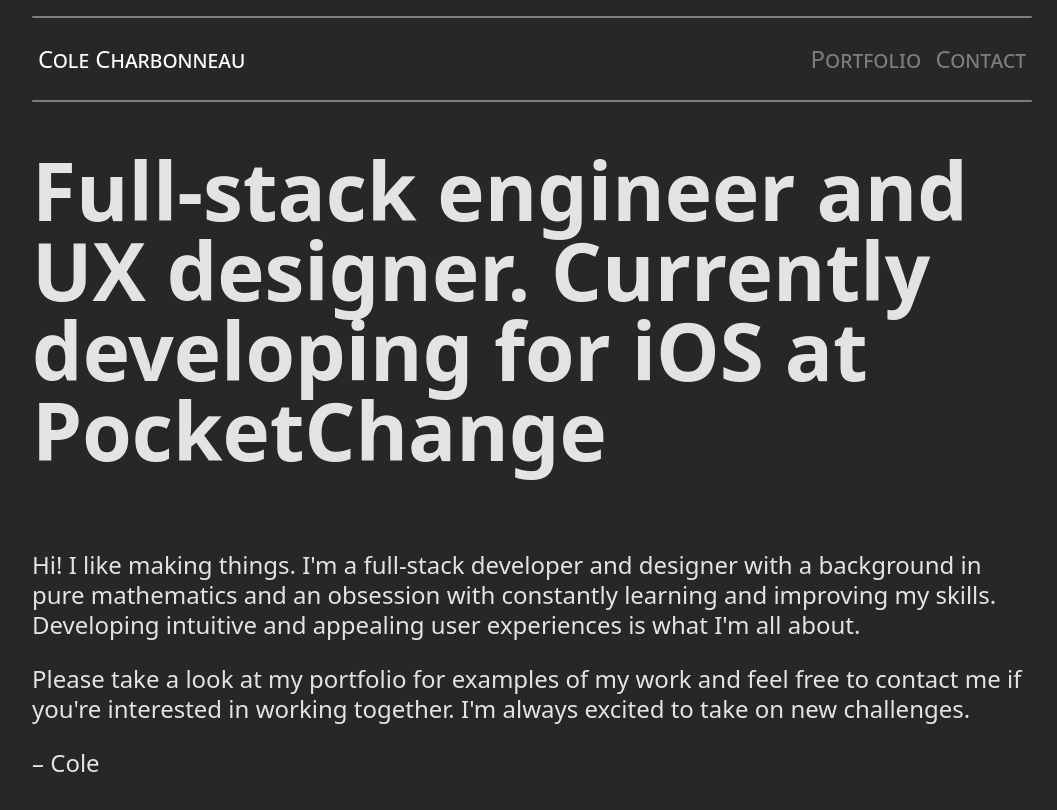
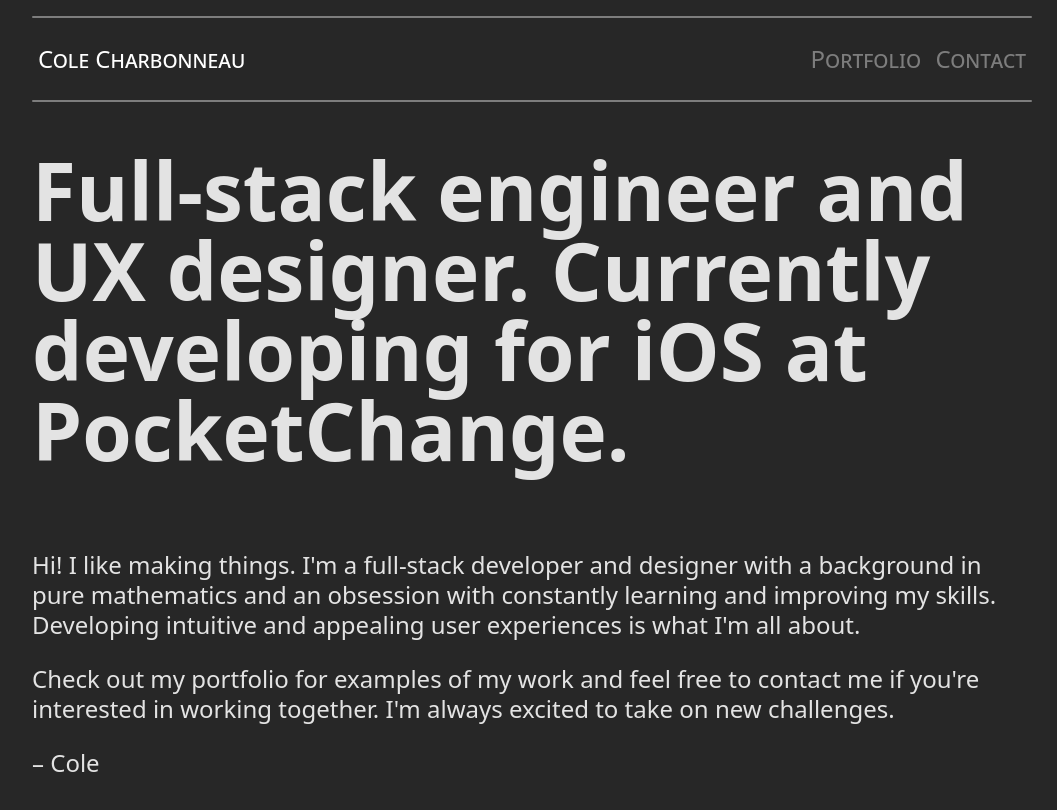
Before and after one commit to colecharb/colecharb-web, a React (Vite) app: page / in a window 1280 px wide. Shown: the top 810 px of the page, without its empty margins (108-1165 px from the left). Built offline with nearby package versions, Linux system fonts and the light colour scheme.

Commit message:
updated about info

```diff
--- a/src/components/About.tsx
+++ b/src/components/About.tsx
@@ -5,7 +5,7 @@ export default function () {
 
       <p className='big-text'>
         Full-stack engineer and UX designer.
-        Currently developing for iOS at PocketChange
+        Currently developing for iOS at PocketChange.
         {/* <a className='poch' href='https://pocketchangeapp.ca' target='_blank'>
           <span className='poch'>PocketChange</span>
         </a>. */}
@@ -18,10 +18,8 @@ export default function () {
         Developing intuitive and appealing user experiences is what I'm all about.
       </p>
       <p>
-
-        Please take a look at my portfolio for examples of my work and feel free to contact me if you're interested in working together.
+        Check out my portfolio for examples of my work and feel free to contact me if you're interested in working together.
         I'm always excited to take on new challenges.
-
       </p>
       <p>
         – Cole
```
